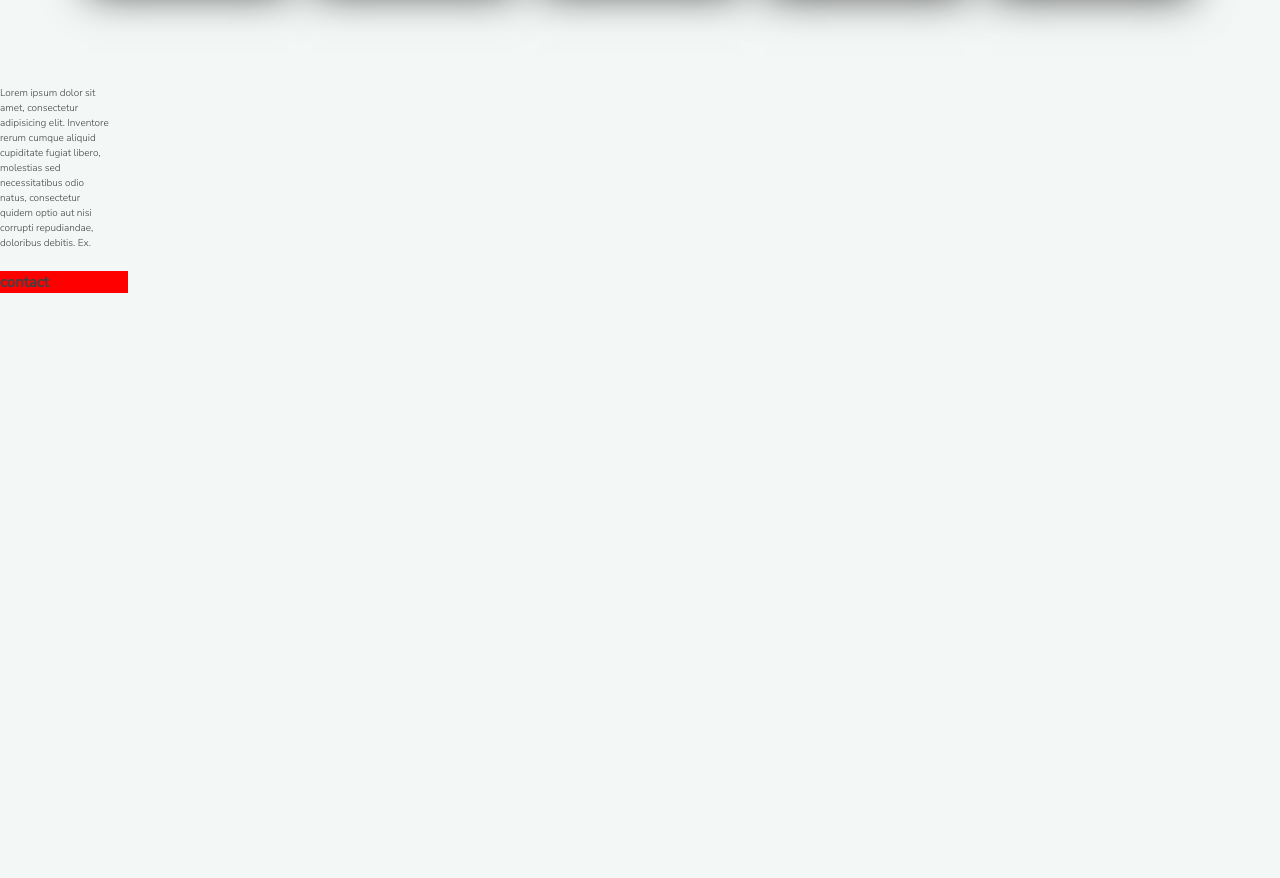
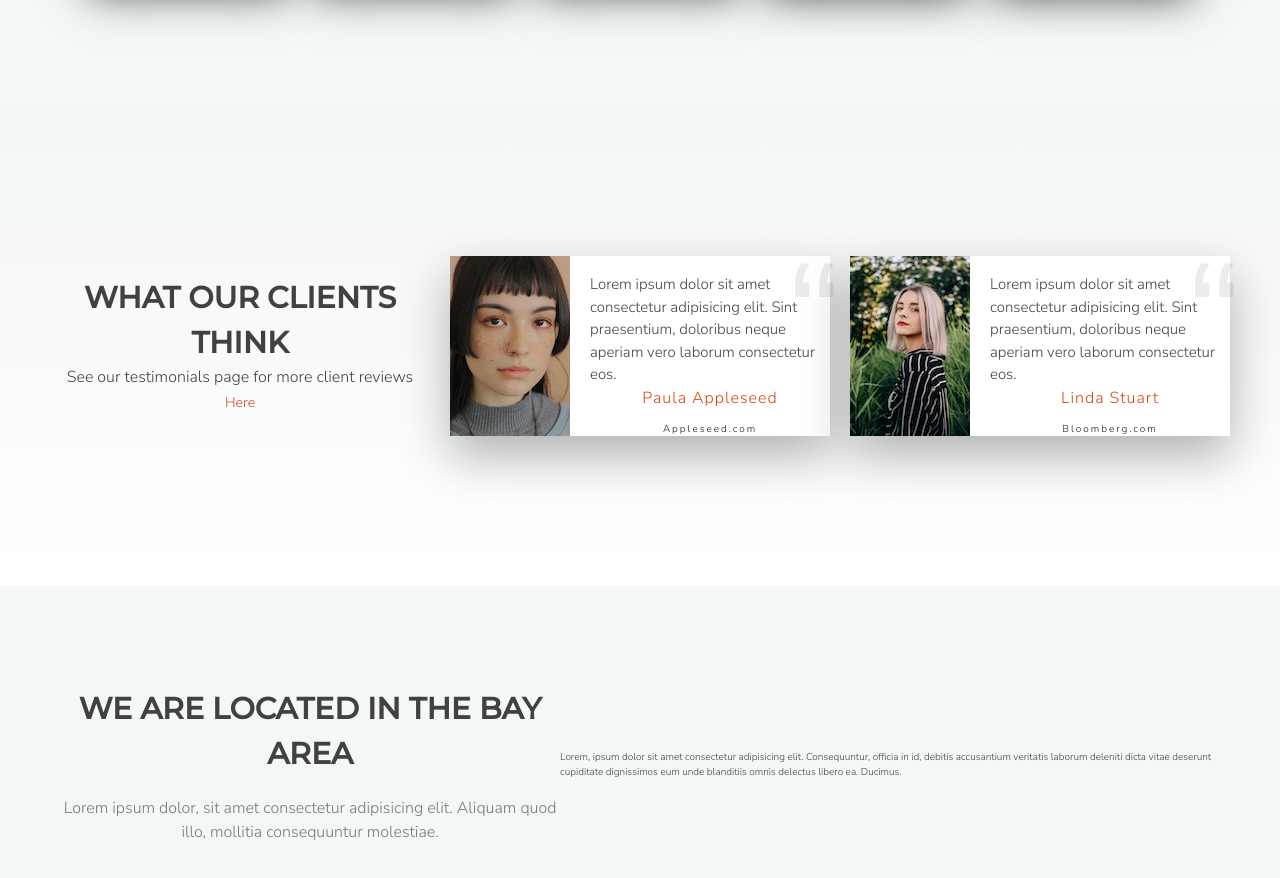
Before and after one commit to zsediqyar/JSD, a website: page index.html in a window 1280 px wide. Shown: the part 2247-3125 px from the top of the page. Before the commit the page ends 2560 px from the top, so only its background shows below. Drawn offline with Linux system fonts and the light colour scheme.

Commit message:
client section done

```diff
--- a/index.html
+++ b/index.html
@@ -175,37 +175,47 @@
   </section>
 
   <section class="testimony">
-
-    <div class="ass">
-      Lorem ipsum dolor sit amet, consectetur adipisicing elit. Inventore rerum cumque aliquid cupiditate fugiat libero, molestias sed necessitatibus odio natus, consectetur quidem optio aut nisi corrupti repudiandae, doloribus debitis. Ex.
+    <div class="testimony-title">
+        <h2 class="testimony-title-heading">What our clients think</h2>
+        <p>See our testimonials page for more client reviews <a href="#" class="testimony-title-link">Here</a></p>
     </div>
-    <!-- <div class="client-card card-1">
+    <div class="client-card client-card-1">
       <div class="client-card-img">
-        <img src="/imgs/berlin.jpg" alt="">
+        <img src="/imgs/client1.jpg" alt="">
       </div>
       <div class="client-card-text">
         <p class="client-card-p">Lorem ipsum dolor sit amet consectetur adipisicing elit. Sint praesentium, doloribus neque aperiam vero laborum consectetur eos.</p>
-        <h3 class="client-card-name">Paul Appleseed</h3>
+        <h3 class="client-card-name">Paula Appleseed</h3>
         <a href="#" class="client-card-link">Appleseed.com</a>
       </div>
-    </div> -->
+    </div>
 
-    <!-- <div class="client-card card-2">
+    <div class="client-card client-card-2">
         <div class="client-card-img">
-          <img src="/imgs/paris.jpg" alt="">
+          <img src="/imgs/client2.jpg" alt="">
         </div>
         <div class="client-card-text">
           <p class="client-card-p">Lorem ipsum dolor sit amet consectetur adipisicing elit. Sint praesentium, doloribus neque aperiam vero laborum consectetur eos.</p>
-          <h3 class="client-card-name">Paul Appleseed</h3>
-          <a href="#" class="client-card-link">Appleseed.com</a>
+          <h3 class="client-card-name">Linda Stuart</h3>
+          <a href="#" class="client-card-link">Bloomberg.com</a>
         </div>
-      </div> -->
+      </div>
   </section>
 
   <section class="contact">
-    <h1>contact</h1>
+    <div class="contact-title">
+      <h2 class="contact-heading">We are located in the bay area</h2>
+        <p>Lorem ipsum dolor, sit amet consectetur adipisicing elit. Aliquam quod illo, mollitia consequuntur molestiae.</p>
+    </div>
+    <div class="contact-phone">
+        <p>Lorem, ipsum dolor sit amet consectetur adipisicing elit. Consequuntur, officia in id, debitis accusantium veritatis laborum deleniti dicta vitae deserunt cupiditate dignissimos eum unde blanditiis omnis delectus libero ea. Ducimus.</p>
+    </div>
+    <div class="contact-email">
+
+    </div>
+
+
   </section>
-
   </main>
 
   <footer class="footer">
--- a/sass/partials/_index.scss
+++ b/sass/partials/_index.scss
@@ -3,7 +3,7 @@
     display: grid;
     grid-template-columns: repeat(10, 1fr);
     grid-template-rows: repeat(6, min-content);
-    grid-row-gap: 2rem;
+    // grid-row-gap: 2rem;
 
 }
 
@@ -102,7 +102,7 @@
     display: grid;
     grid-template-rows: minmax(min-content, 1fr);
     grid-template-columns: repeat(10, 1fr);
-    padding: 0 8rem;
+    padding: 4rem 8rem;
 
     &-title {
         grid-column: 1 / 11;
@@ -192,15 +192,124 @@
     grid-row: 4 / 5;
     grid-column: 1 / 11;
     display: grid;
-    grid-template-columns: repeat(10, 1fr);
+    grid-template-columns: repeat(auto-fit, minmax(25rem, 1fr));
     grid-column-gap: 2rem;
+    padding: 15rem 5rem 15rem 5rem;
+    background-image: linear-gradient(to bottom, $light-gray, $white);
+    align-items: center;
 
-    &-ass{
-        background: lime;
+    &-title {
+        text-align: center;
+
+        &-heading {
+            font-size: 3rem;
+            font-family: $title-font;
+            text-transform: uppercase;
+        }
+        p {
+            font-size: 1.6rem;
+        }
+
+        &-link:link,
+        &-link:visited {
+            text-decoration: none;
+            display: inline-block;
+            padding: .3rem .5rem;
+            font-size: 1.4rem;
+            color: $light-red;
+            transition: all .3s;
+        }
+
+        &-link:hover {
+            background: $light-red;
+            color: $white;
+            border-radius: 1px;
+            padding: .3rem 1rem;
+        }
+    }
+
+    .client-card {
+        display: flex;
+        flex-direction: row;
+        box-shadow: 0 2rem 5rem rgba($black, .3);
+        height: 18rem;
+        background: $white;
+        border-radius: 1px;
+        position: relative;
+
+        &-img {
+            margin-right: 2rem;
+        }
+        &-text {
+            display: flex;
+            flex-direction: column;
+            align-items: center;
+            justify-content: center;
+        }
+
+        &-p {
+            font-size: 1.5rem;
+            margin-top: 2rem;
+        }
+        &-name {
+            font-size: 1.6rem;
+            letter-spacing: 1px;
+            font-weight: 200;
+            color: $light-red;
+        }
+        &-link:link,
+        &-link:visited {
+            text-decoration: none;
+            font-size: 1rem;
+            display: inline-block;
+            padding: .2rem .5rem;
+            color: $dark-blue;
+            letter-spacing: 2px;
+            transition: all .3s;
+            margin-top: 1rem;
+
+            &:hover {
+                background: $light-red;
+                color: $white;
+                transform: translateY(.1rem);
+                box-shadow: 0 1rem 1rem rgba($black, .2);
+            }
+        }
+        &::before {
+            content: "\201C";
+            position: absolute;
+            top: -5.3rem;
+            right: -.95rem;
+            font-size: 15rem;
+            color: rgba($dark-gray, .1);
+            font-family: sans-serif;
+        }
     }
 }
 
+
 .contact {
     grid-row: 5 / 6;
-    background: red;
+    grid-column: 1 / 11;
+    display: flex;
+    flex-direction: row;
+    align-items: center;
+    padding: 10rem 6rem;
+
+    &-title {
+        margin: 0 auto;
+        text-align: center;
+
+        p {
+            margin-top: 2rem;
+            font-size: 1.6rem;
+            color: rgba($dark-gray, .7);
+        }
+    }
+
+    &-heading {
+        font-size: 3rem;
+        font-family: $title-font;
+        text-transform: uppercase;
+    }
 }
```
Also changed, not shown: css/main.css, imgs/client1.jpg (added), imgs/client2.jpg (added).
